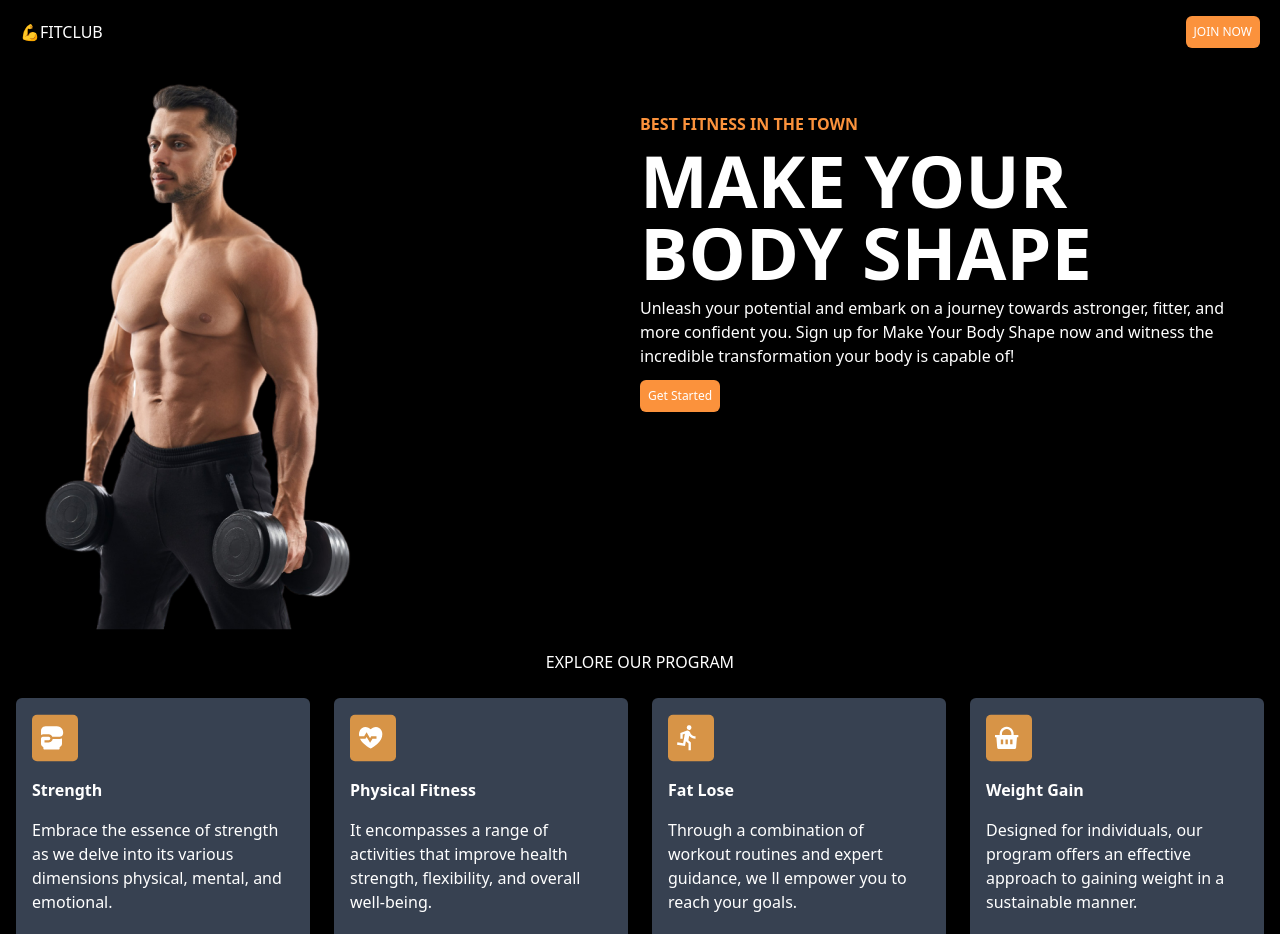
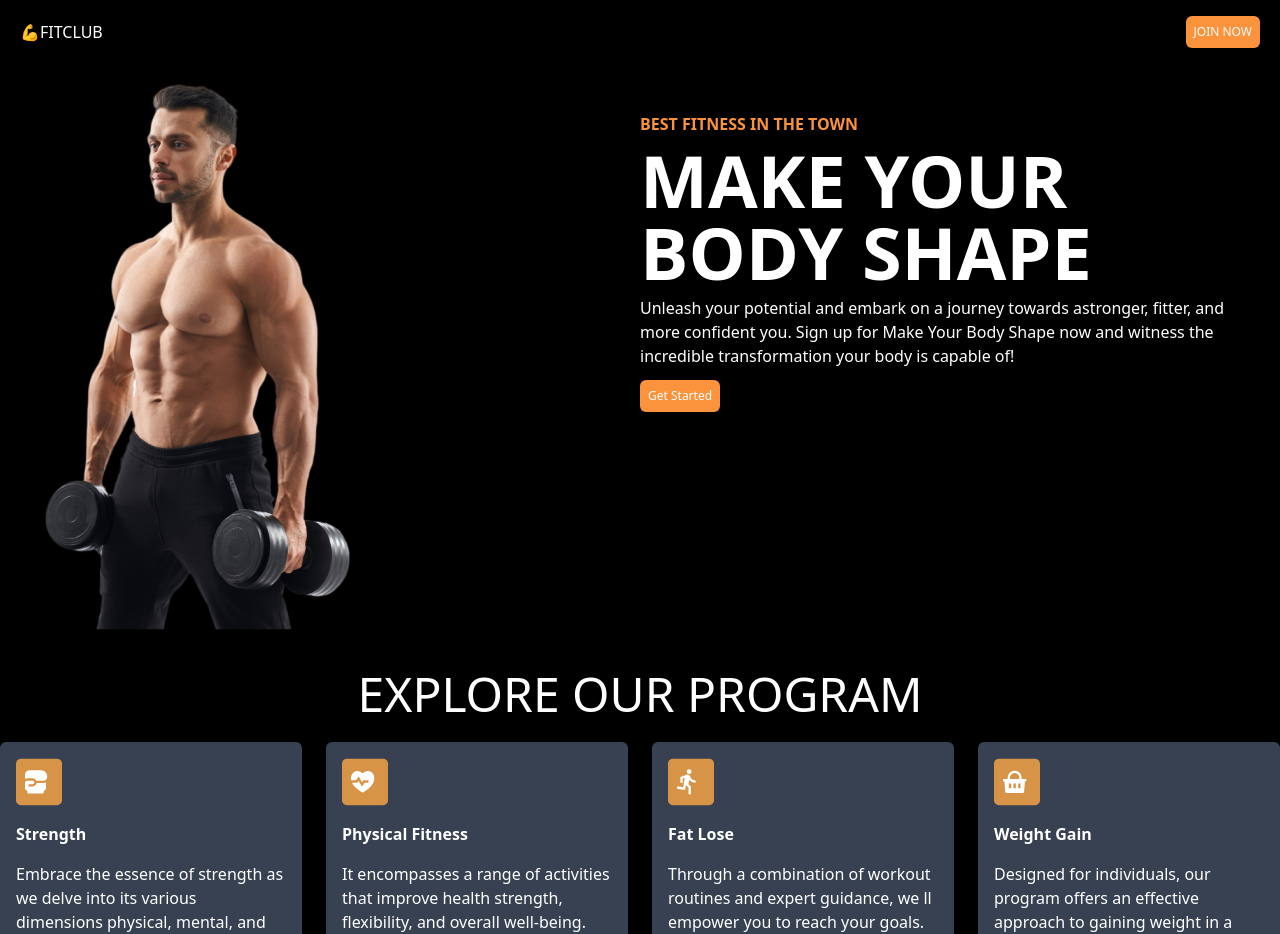
Before and after one commit to Rafaelteppa/prova, a Next.js app: page / in a window 1280 px wide. Shown: the top 934 px of the page. Built offline with nearby package versions, Linux system fonts and the light colour scheme.

Commit message:
fix: program

```diff
--- a/app/components/Program.tsx
+++ b/app/components/Program.tsx
@@ -1,8 +1,7 @@
 export default function Program(){
     return(
-        <>
-        <div className="mx-4">
-        <div className="mt-5 grid text-center">
+        <div className="mt-10">
+            <div className="text-center text-5xl">
                 <h2>EXPLORE OUR PROGRAM</h2>
             </div>
 
@@ -29,9 +28,6 @@ export default function Program(){
                         <p className="mt-4">
                             It encompasses a range of activities that improve health
                             strength, flexibility, and overall well-being.
-
-
-
                         </p>
                         <div className="mt-4">
                             <a href="#">Join Now</a>
@@ -69,9 +65,5 @@ export default function Program(){
                 </div>
             </div>
         </div>
-            </>
-
-
-
     )
 }
--- a/app/layout.tsx
+++ b/app/layout.tsx
@@ -16,7 +16,7 @@ export default function RootLayout({
 }>) {
   return (
     <html lang="en">
-      <body className="bg-black text-white max-w-[1440px] mx-auto">{children}</body>
+      <body className="mx-5 bg-black text-white max-w-[1440px] mx-auto">{children}</body>
     </html>
   );
 }
```
Lines whose indentation alone changed are shown as unchanged.
